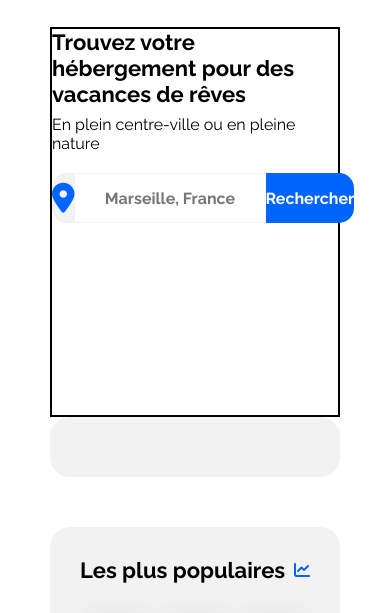
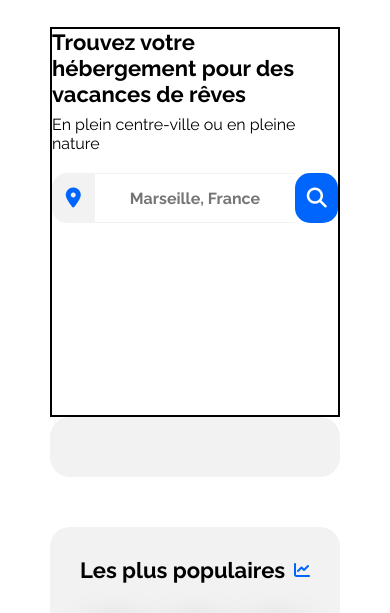
Before and after one commit to Xav84120/TL_P3_Booki, a plain HTML site: page index.html in a window 390 px wide. Shown: the part 152-765 px from the top of the page. Drawn offline with Linux system fonts and the light colour scheme.

Commit message:
search-bar responsive OK

```diff
--- a/css/style.css
+++ b/css/style.css
@@ -71,6 +71,12 @@ a {
   align-items: center;
 }
 
+.flex-center {
+  display: flex;
+  justify-content: center;
+  align-items: center;
+}
+
 /*****************Header************************/
 header {
   margin: 30px 0;
@@ -95,8 +101,9 @@ header nav a:hover {
   color: var(--main-color);
   border-top: 2px solid var(--main-color);
 }
+/*****************FIN Header************************/
 
-/****************info-group *******************/
+/****************info-group ***********************/
 .info-group {
   height: 390px;
   border: 2px solid black;
@@ -122,7 +129,7 @@ header nav a:hover {
   align-items: center;
   height: 50px;
   width: 50px;
-  font-size: 30px;
+  font-size: 20px;
   border-radius: 15px 0 0 15px;
   background: var(--main-bg-color);
 }
@@ -149,7 +156,13 @@ header nav a:hover {
   border: none;
   border-radius: 0 15px 15px 0;
 }
-/****** Hebergements And Populaires ***********/
+
+#glass {
+  display: none;
+}
+/****************Fin info-group *******************/
+
+/********* Hebergements And Populaires ***********/
 .hebergements-and-populaires {
   display: flex;
   justify-content: space-between;
@@ -162,12 +175,13 @@ header nav a:hover {
   box-sizing: border-box;
 }
 
-/****** Hebergements ***********/
+/********** Hebergements ***********/
 .hebergements {
   width: 65%;
 }
+/****** FIN Hebergements ***********/
 
-/****** Populaires ***********/
+/*********** Populaires ***********/
 .populaires {
   width: 32%;
 }
@@ -211,6 +225,9 @@ header nav a:hover {
 .populaires-cards .card-rating {
   margin-bottom: 5px;
 }
+/****** FIN Populaires ************/
+
+/********** FIN Hebergements And Populaires ***********/
 
 /* Le code ci-dessous correspond à la version responsive uniquement */
 
@@ -251,7 +268,7 @@ header nav a:hover {
 
 /* Small devices (phones, less than 768px) */
 @media (max-width: 767.98px) {
-  /* header */
+  /* HEADER */
   header {
     display: flex;
     flex-direction: column;
@@ -278,5 +295,22 @@ header nav a:hover {
   header nav a {
     padding-bottom: 10px;
   }
-  /* Fin header */
+  /* FIN HEADER */
+
+  /* SECTION INFO-GROUP */
+  /* search-bar */
+  .search-bar form button {
+    display: none;
+  }
+
+  .search-bar form input {
+    width: 235px;
+  }
+
+  #glass {
+    display: flex;
+    color: white;
+    background: var(--main-color);
+    border-radius: 15px;
+  }
 }
--- a/index.html
+++ b/index.html
@@ -47,6 +47,7 @@
               <i class="fa-solid fa-location-dot"></i>
               <input type="text" placeholder="Marseille, France" />
               <button>Rechercher</button>
+              <i id="glass" class="fa-solid fa-magnifying-glass"></i>
             </form>
           </article>
           <article class="filter-bar"></article>
```
